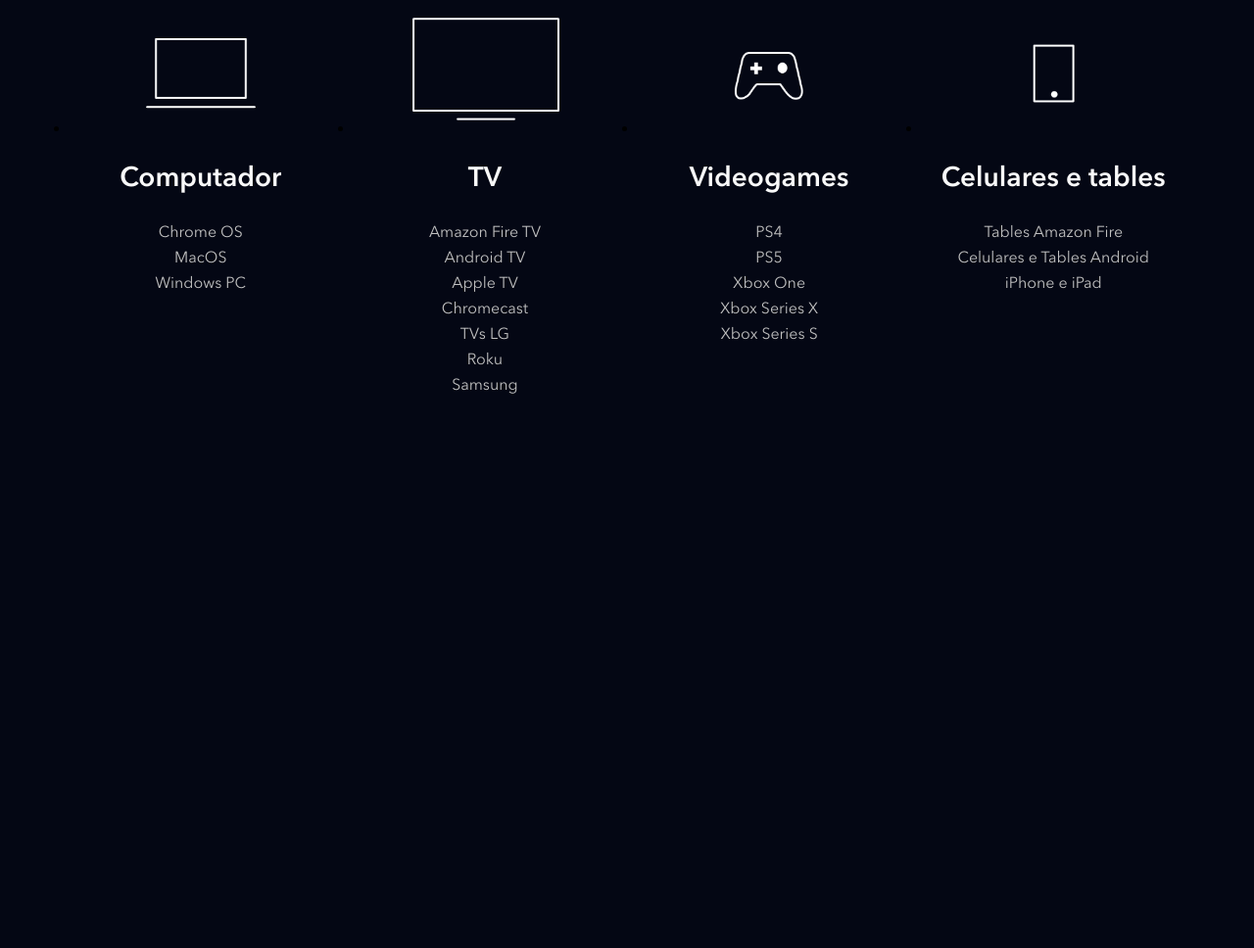
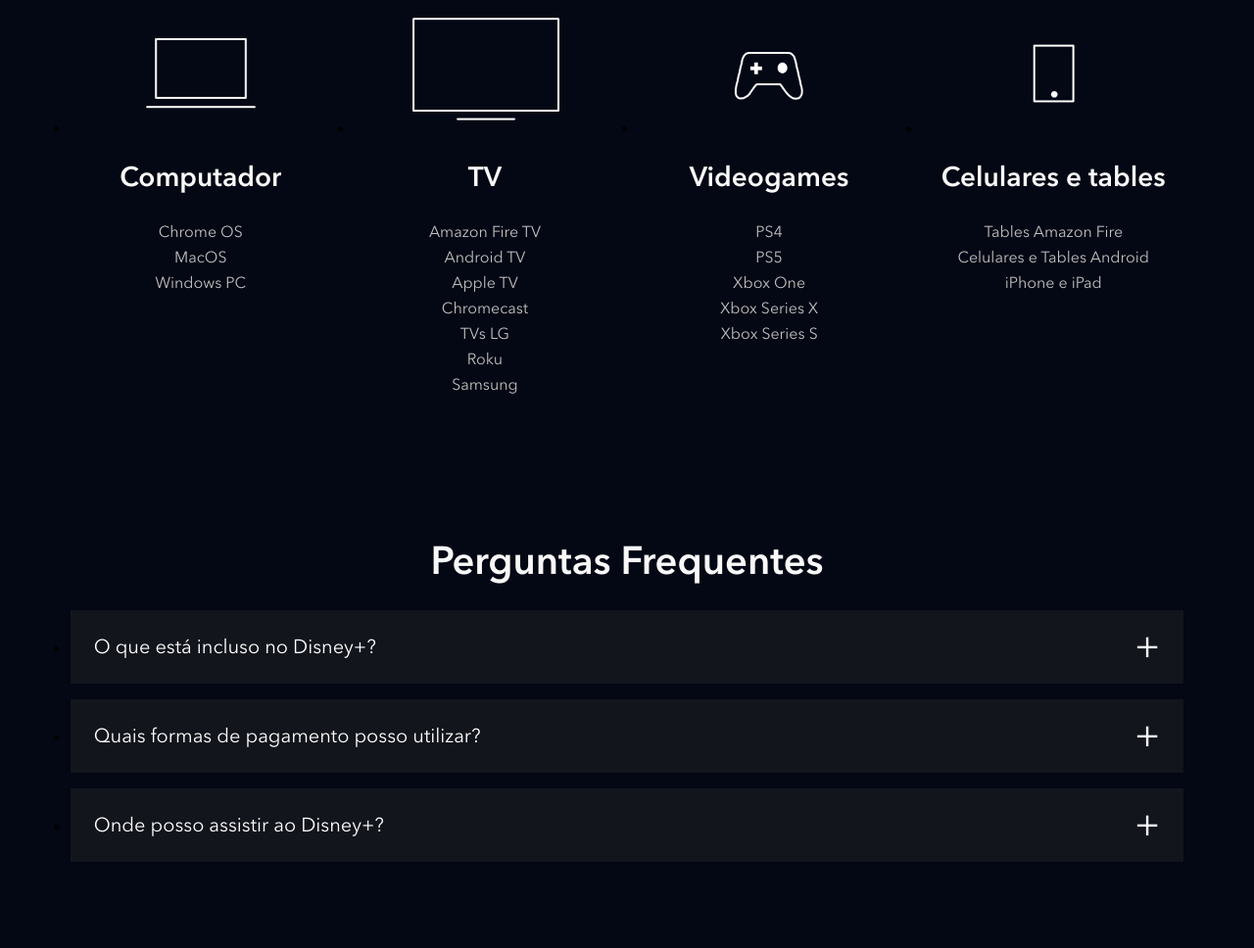
Before and after one commit to danielcscruz/clone_disneyplus, a website: page index.html in a window 1280 px wide. Shown: the part 3710-4678 px from the top of the page at 98% size. Before the commit the page ends 4188 px from the top, so only its background shows below. Drawn offline with nearby package versions, Linux system fonts and the light colour scheme; files that its build step writes are made by us from their sources; files whose address does not match are found by name.

Commit message:
created faq section

```diff
--- a/index.html
+++ b/index.html
@@ -203,6 +203,46 @@
             </li>
         </ul>
     </section>
+    <section class="faq">
+        <h2 class="title">Perguntas Frequentes</h2>
+        <ul class="faq__questions">
+            <li class="faq__questions__item">
+                <div class="faq__questions__item__question" data-faq-question>
+                    O que está incluso no Disney+?
+                </div>
+                <div class="faq__questions__item__answer text--big">
+                    <p>
+                        Benefícios de assinar o Disney+:
+                        <ul>
+                            <li>Estreias de filmes, séries originais e clássicos da Disney, Pixar, Marvel, Star Wars, National Geographic e Star.</li>
+                            <li>Os torneios mais importantes do mundo e programas da ESPN ao vivo.</li>
+                            <li>Até quatro telas ao mesmo tempo com o Disney+ Premium, e até duas com o Disney+ Padrão.</li>
+                            <li>Downloads, criação de perfis e controle parental para personalizar a experiência por idade, de acordo com o seu plano.</li>
+                        </ul>
+                    </p>
+
+                </div>
+            </li>
+            <li class="faq__questions__item">
+                <div class="faq__questions__item__question" data-faq-question>
+                    Quais formas de pagamento posso utilizar?
+                </div>
+                <div class="faq__questions__item__answer text--big">
+                    <p>Você pode utilizar: cartão de débito, cartão de crédito, PayPal, Mercado Pago, e também empresas parceiras como Google Play Store, App Store da Apple, Mercado Livre e provedores locais de TV, telefonia e internet.</p>
+                </div>
+            </li>
+            <li class="faq__questions__item">
+                <div class="faq__questions__item__question" data-faq-question>
+                    Onde posso assistir ao Disney+?
+                </div>
+                <div class="faq__questions__item__answer text--big">
+                    <p>
+                        O aplicativo do Disney+ está disponível em dispositivos móveis, navegadores, videogames, decodificadores e smart TVs. Confira a <a href="#">lista completa de dispositivos compatíveis na Central de Ajuda.</a>
+                    </p>
+                </div>
+            </li>
+        </ul>
+    </section>
 
     <script src="./src/main.js"></script>
 
--- a/src/main.js
+++ b/src/main.js
@@ -1,5 +1,6 @@
 document.addEventListener('DOMContentLoaded', function() {
     const buttons = document.querySelectorAll('[data-tab-button]');
+    const questions = document.querySelectorAll('[data-faq-question]');
 
     for (let i =0 ; i< buttons.length; i++){
         buttons[i].addEventListener('click', function(botao){
@@ -9,13 +10,19 @@
             aba.classList.add('shows__list--is-active');
             removeBotaoAtivo();
             botao.target.classList.add('shows__tabs__button--is-active');
+    })}
 
+    for (let i =0; i < questions.length; i++){
+        questions[i].addEventListener('click', abreOuFechaResposta);
+    }
+})
 
-    }
-    )
-    }
+function abreOuFechaResposta(elemento){
+    const classe = 'faq__questions__item--is-open';
+    const elementoPai = elemento.target.parentNode;
 
-})
+    elementoPai.classList.toggle(classe);
+}
 
 function escondeTodasAbas(){
     const tabsContainer = document.querySelectorAll('[data-tab-id]');
--- /dev/null
+++ b/src/styles/_faq.scss
@@ -0,0 +1,61 @@
+.faq {
+    padding: 5.6vw;
+
+    h2{
+        text-align: center ;
+        margin-bottom: 24px;
+    }
+
+    &__questions {
+        &__item{
+            background-color: #13151d;
+            margin-bottom: 16px;
+
+            &__question{
+                color: #fff;
+                font-size: 20px;
+                padding: 24px;
+                display: block;
+                cursor: pointer;
+                position: relative;
+
+                &::after{
+                    content: '+';
+                    position: absolute;
+                    top: 0;
+                    right: 24px;
+                    height: 100%;
+                    display: flex;
+                    align-items: center;
+                    font-size: 40px;
+                }
+            }
+
+            &__answer{
+                height: 0;
+                overflow: hidden;
+                padding: 0 24px;
+                transition: height, .5s ease;
+
+                p{
+                    padding-left: 24px;
+                }
+                ul{
+                    padding-left: 32px;
+                }
+            }
+
+            &--is-open{
+                .faq__questions__item__question::after{
+                    content:'-';
+                }
+                .faq__questions__item__answer{
+                    height: auto;
+                    padding-top: 24px;
+                    padding-bottom: 24px;
+                    transition: height, .5s ease;
+                }
+            }
+        }
+    }
+}
--- a/src/styles/main.scss
+++ b/src/styles/main.scss
@@ -3,6 +3,7 @@
 @use 'shows';
 @use 'plans';
 @use 'available-devices';
+@use 'faq';
 
 @font-face {
     font-family: Avenir;
```
